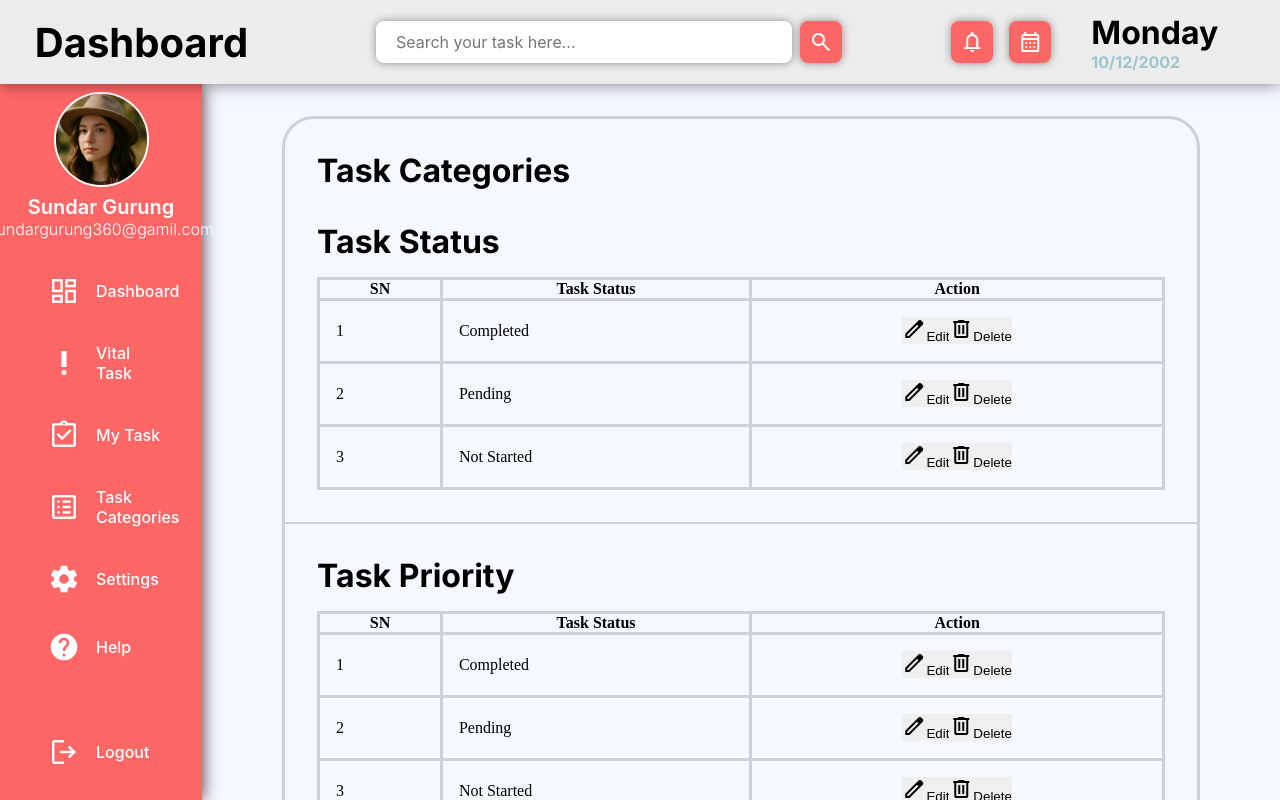
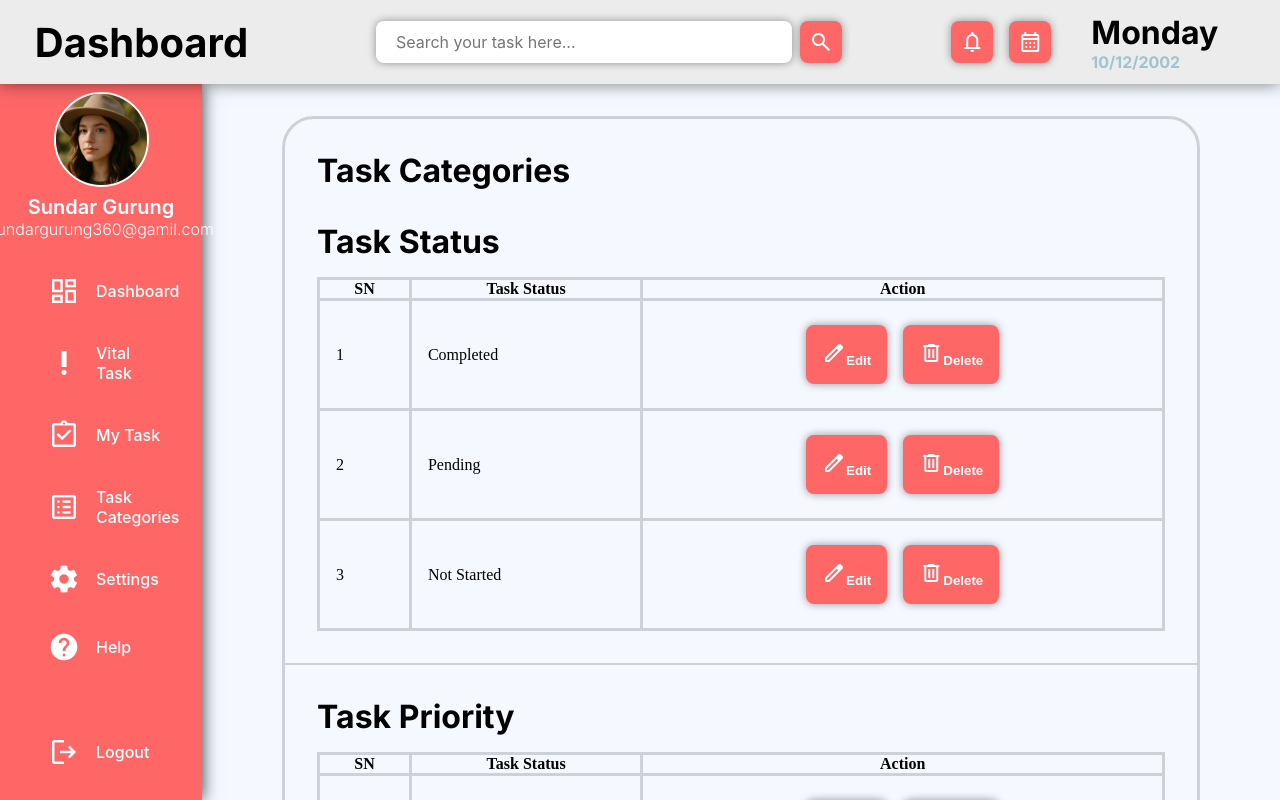
Before and after one commit to pewpil/to-do-app, a React (Vite) app: page / in a window 1280 px wide. Built offline with nearby package versions, Linux system fonts and the light colour scheme; a web font is replaced by a local one.

Commit message:
applied universal styling for long buttons

```diff
--- a/src/TaskCategories/Table/Table.jsx
+++ b/src/TaskCategories/Table/Table.jsx
@@ -1,5 +1,6 @@
 "use strict";
 import styles from "./Table.module.css";
+import universal from "../../Universal.module.css";
 
 function Table() {
   return (
@@ -14,12 +15,12 @@ function Table() {
           <td className={styles.table_cell}>1</td>
           <td className={styles.table_cell}>Completed</td>
           <td className={`${styles.table_cell} ${styles.action_cell}`}>
-            <button>
+            <button className={universal.button_long}>
               <span className="material-symbols-outlined">edit</span>
               Edit
             </button>
 
-            <button>
+            <button className={universal.button_long}>
               <span className="material-symbols-outlined">delete</span>
               Delete
             </button>
@@ -29,12 +30,12 @@ function Table() {
           <td className={styles.table_cell}>2</td>
           <td className={styles.table_cell}>Pending</td>
           <td className={`${styles.table_cell} ${styles.action_cell}`}>
-            <button>
+            <button className={universal.button_long}>
               <span className="material-symbols-outlined">edit</span>
               Edit
             </button>
 
-            <button>
+            <button className={universal.button_long}>
               <span className="material-symbols-outlined">delete</span>
               Delete
             </button>
@@ -44,12 +45,12 @@ function Table() {
           <td className={styles.table_cell}>3</td>
           <td className={styles.table_cell}>Not Started</td>
           <td className={`${styles.table_cell} ${styles.action_cell}`}>
-            <button>
+            <button className={universal.button_long}>
               <span className="material-symbols-outlined">edit</span>
               Edit
             </button>
 
-            <button>
+            <button className={universal.button_long}>
               <span className="material-symbols-outlined">delete</span>
               Delete
             </button>
```
